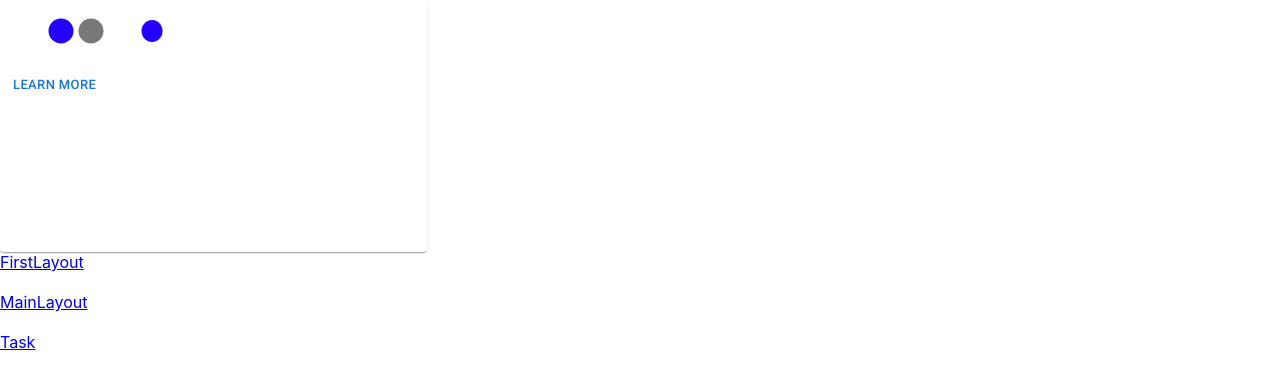
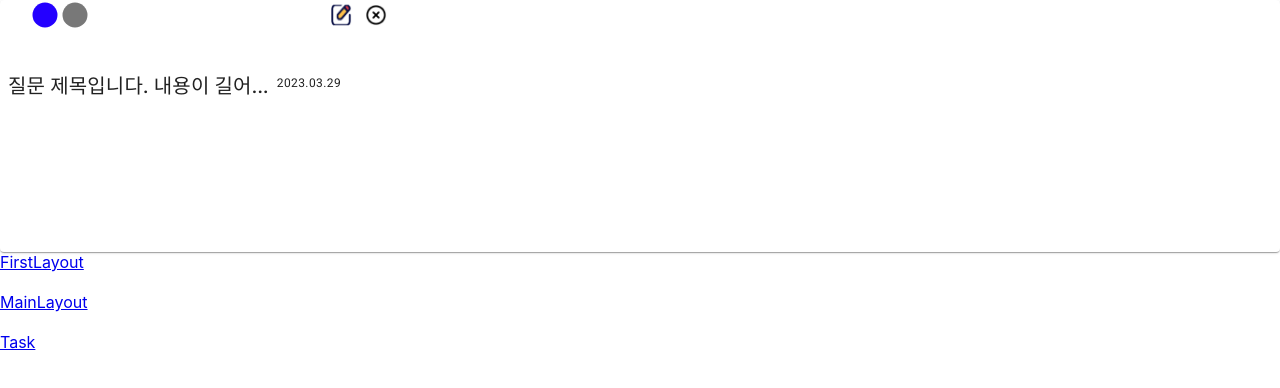
Before and after one commit to DreamSlave/todo-list, a React (Create React App) app: page /task in a window 1280 px wide. Shown: the top 388 px of the page. Built offline with nearby package versions, Linux system fonts and the light colour scheme.

Commit message:
feat - 타스크카드 1. 편집/삭제 아이콘 추가 2. 제목, 날짜 표시(진행중)

```diff
--- a/src/assets/css/Task.module.css
+++ b/src/assets/css/Task.module.css
@@ -1,3 +1,17 @@
+
+.header-btn-wrap {
+  width: 310px;
+  display: flex;
+  /* position: relative; */
+  align-items: center;
+  flex-shrink: 0;
+  /* border-color: transparent; */
+  justify-content: flex-end;
+  /* float: right; */
+}
+
+
+/** ********************** */
 .container1 {
   width: 100%;
   height: 1024px;
--- a/src/views/Task.js
+++ b/src/views/Task.js
@@ -1,16 +1,18 @@
 import React from "react";
 import styles from '../assets/css/Task.module.css'
-import StatusTodoImg from '../assets/imgs/ellipse73218-ypf-200h.png'
-import StatusDoingImg from '../assets/imgs/ellipse83218-71zc-200h.png'
-import StatusDoneImg from '../assets/imgs/ellipse93218-iy6u-200h.png'
-import EditButtonImg from  '../assets/imgs/edit13218-9ibd-200h.png'
-import EndEditButtonImg from '../assets/imgs/close13218-4857-200h.png'
-import ImportantFlagImg from '../assets/imgs/fire13235-3abq-200w.png'
+// import StatusTodoImg from '../assets/imgs/ellipse73218-ypf-200h.png'
+// import StatusDoingImg from '../assets/imgs/ellipse83218-71zc-200h.png'
+// import StatusDoneImg from '../assets/imgs/ellipse93218-iy6u-200h.png'
+// import EditButtonImg from  '../assets/imgs/edit13218-9ibd-200h.png'
+// import EndEditButtonImg from '../assets/imgs/close13218-4857-200h.png'
+// import ImportantFlagImg from '../assets/imgs/fire13235-3abq-200w.png'
 import TaskEditImg from '../assets/imgs/edit_task.png'
 import TaskCloseImg from '../assets/imgs/close_task.png'
 
-import Box from '@mui/material/Box';
+// import Box from '@mui/material/Box';
 import Card from '@mui/material/Card';
+import CardHeader from '@mui/material/CardHeader';
+import Avatar from '@mui/material/Avatar';
 import CardActions from '@mui/material/CardActions';
 import CardContent from '@mui/material/CardContent';
 import Button from '@mui/material/Button';
@@ -19,37 +21,37 @@ import Typography from '@mui/material/Typography'
 import Brightness1Icon from '@mui/icons-material/Brightness1';
 
 
-const bull = (
+/* const bull = (
   <Box
     component="span"
     sx={{ display: 'inline-block', mx: '2px', transform: 'scale(0.8)' }}
   >
     •
   </Box>
-);
+); */
 
 function Task() {
 
   return (
-    <Card sx={{ width: 427, height: 252 }}>
-      <CardContent>
+    <Card sx={{ width: '100%', height: 252 }}>
       <div className={styles['frame-state']}>
         <Brightness1Icon sx={{ color: "#FFFFFF", fontSize: 30 }} />
         <Brightness1Icon sx={{ color: "#2400FF", fontSize: 30 }} />
         <Brightness1Icon sx={{ color: "#787878", fontSize: 30 }} />
-          <div className={styles['frame-state']}>
+        <div className={styles['header-btn-wrap']}>
           <img
               alt="Ellipse73218"
-                src={StatusTodoImg}
+              src={TaskEditImg}
               className={styles['ellipse71']}
           />
           <img
               alt="Ellipse83218"
-                src={StatusDoingImg}
+              src={TaskCloseImg}
               className={styles['ellipse81']}
           />
         </div>
       </div>
+      <CardContent>
         {/* <div className={styles['framecontainer1']} style={{ width: '100%' }}>
           <div className={styles['frameframe1']}>
             <div className={styles['frame-state']}>
@@ -127,76 +129,15 @@ function Task() {
         </Typography> */}
       </CardContent>
       <CardActions>
-        <Button size="small">Learn More</Button>
+        <Typography variant="h6" style={{display: 'inline-block'}}>질문 제목입니다. 내용이 길어...</Typography>
+        <Typography variant="caption" display="block" gutterBottom>
+        2023.03.29
+        </Typography>
+        {/* <Button size="small">질문 제목입니다. 내용이 길어...</Button> */}
       </CardActions>
     </Card>
   );
 
-  /* return (
-    <div className="org pd10 {styles['frame2']}">
-      <div className={styles['framecontainer1']}>
-        <div className={styles['frameframe1']}>
-          <div className={styles['frame-state']}>
-            <img
-                alt="Ellipse73218"
-                src={StatusTodoImg}
-                className={styles['ellipse71']}
-            />
-            <img
-                alt="Ellipse83218"
-                src={StatusDoingImg}
-                className={styles['ellipse81']}
-            />
-            <img
-                alt="Ellipse93218"
-                src={StatusDoneImg}
-                className={styles['ellipse91']}
-            />
-          </div>
-          <div className={styles['frame-button']}>
-            <img
-                alt="edit13218"
-                src={EditButtonImg}
-                className={styles['edit11']}
-            />
-            <img
-                alt="close13218"
-                src={EndEditButtonImg}
-                className={styles['close11']}
-            />
-          </div>
-        </div>
-        <div className={styles['frame09']}>
-          <div className={styles['frame10']}>
-            <div>
-              <span className={styles['text10']}>
-              <span>연구개발보고서 쓰기...</span>
-              </span>
-            </div>
-            <div className={styles['frame12']}>
-              <span className={styles['text12']}>
-              <span>2021.09.24</span>
-              </span>
-            </div>
-          </div>
-        </div>
-        <div className={styles['frame13']}>
-          <div className={styles['frame14']}>
-            <span className={styles['text14']}>
-            <span>중요한 Task로써 열심히 해야합니다.</span>
-            </span>
-          </div>
-        </div>
-        <div className={styles['frame15']}>
-          <img
-              alt="fire13235"
-              src={ImportantFlagImg}
-              className={styles['fire11']}
-          />
-        </div>
-      </div>
-    </div>
-  ); */
 }
 
 export default Task;
```
Lines whose indentation alone changed are shown as unchanged.
